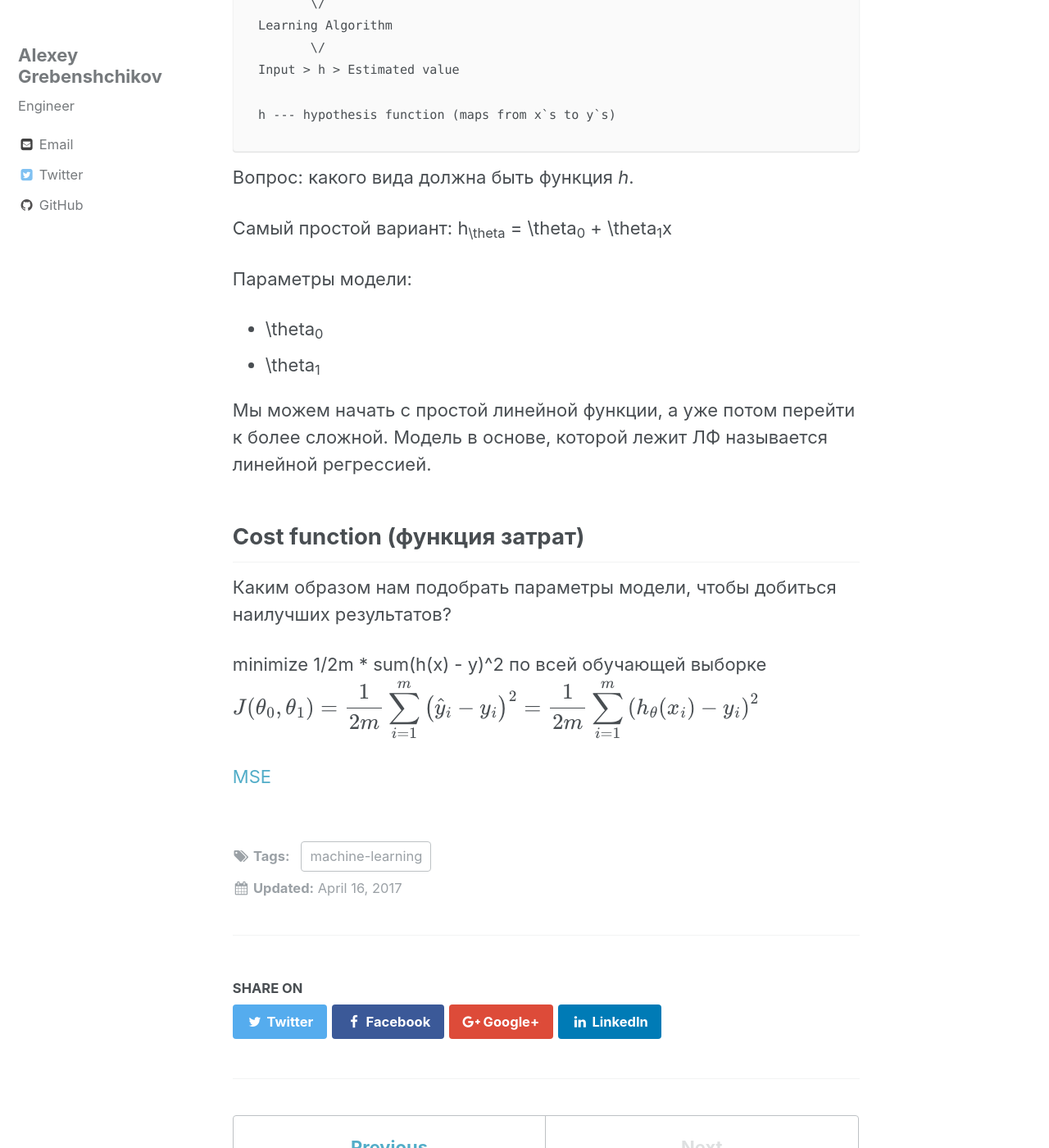
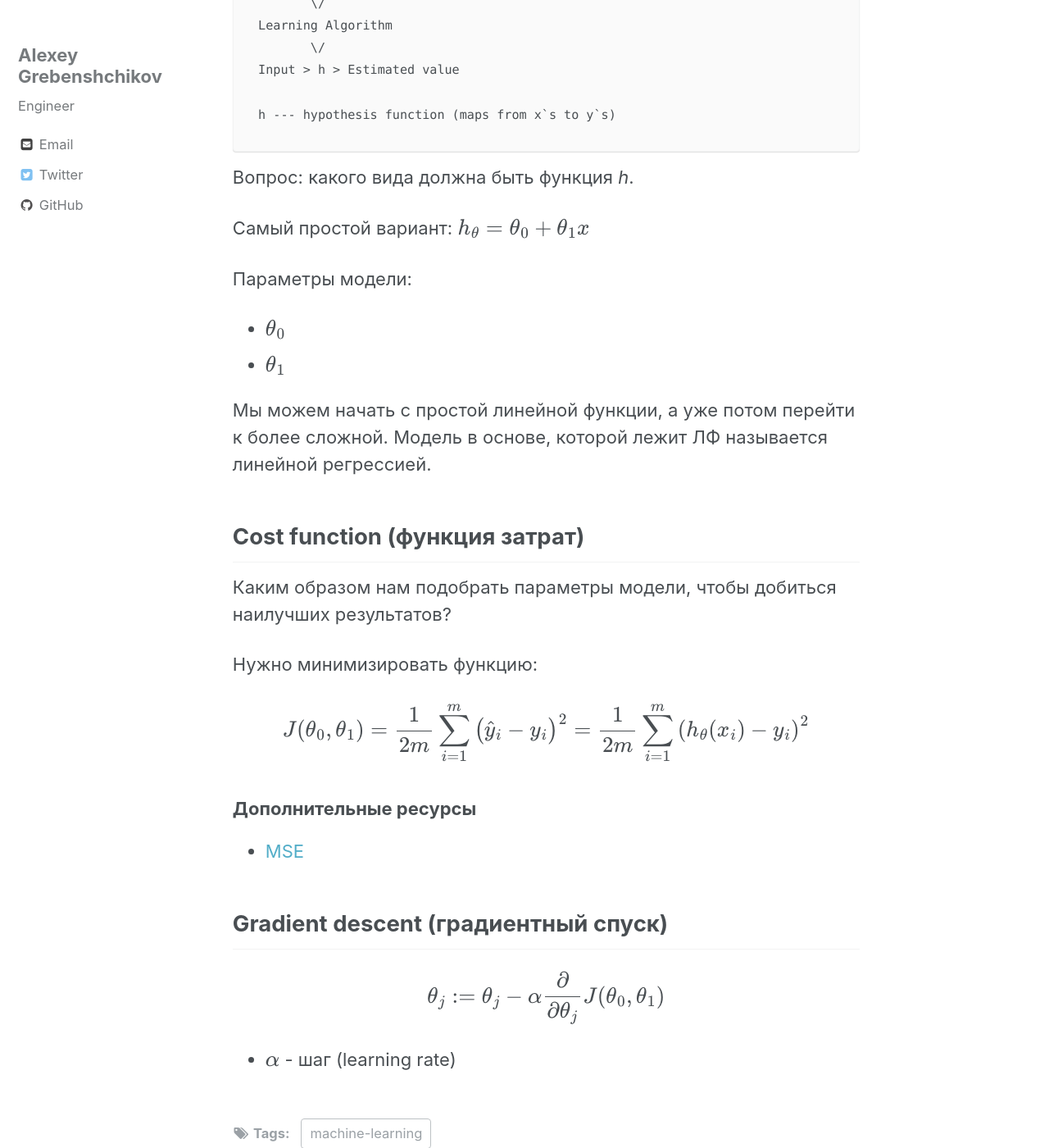
Before and after one commit to LiveStalker/devopsgeek, a Jekyll site: the page built from _posts/2017-04-16-machine-learning-week1.md, in a window 1280 px wide and 1400 px high, scrolled down 1300 px. Shown: the whole window at 82% size. Built offline with Jekyll 4.4.1, drawn with Linux system fonts in a browser that asks for light colours; formulas are drawn with MathJax 3; comment, search, counter and statistics services are not loaded.

Commit message:
ML week1 finished

```diff
--- a/_posts/2017-04-16-machine-learning-week1.md
+++ b/_posts/2017-04-16-machine-learning-week1.md
@@ -37,12 +37,12 @@ h --- hypothesis function (maps from x`s to y`s)
 Вопрос: какого вида должна быть функция *h*.
 
 Самый простой вариант:
-h<sub>\theta</sub> = \theta<sub>0</sub> + \theta<sub>1</sub>x
+$$h_{\theta} = \theta_{0} + \theta_{1}x$$
 
 Параметры модели:
 
-* \theta<sub>0</sub>
-* \theta<sub>1</sub>
+* \\(\theta_{0}\\)
+* \\(\theta_{1}\\)
 
 
 Мы можем начать с простой линейной функции, а уже потом перейти к более сложной. Модель в основе, которой лежит ЛФ
@@ -52,7 +52,16 @@ h<sub>\theta</sub> = \theta<sub>0</sub> + \theta<sub>1</sub>x
 
 Каким образом нам подобрать параметры модели, чтобы добиться наилучших результатов?
 
-minimize 1/2m * sum(h(x) - y)^2 по всей обучающей выборке
+Нужно минимизировать функцию:
+
 $$J(\theta_0, \theta_1) = \dfrac {1}{2m} \displaystyle \sum _{i=1}^m \left ( \hat{y}_{i}- y_{i} \right)^2 = \dfrac {1}{2m} \displaystyle \sum _{i=1}^m \left (h_\theta (x_{i}) - y_{i} \right)^2$$
 
-[MSE](https://en.wikipedia.org/wiki/Mean_squared_error)
+### Дополнительные ресурсы
+
+* [MSE](https://en.wikipedia.org/wiki/Mean_squared_error)
+
+## Gradient descent (градиентный спуск)
+
+$$\theta_j := \theta_j - \alpha \frac{\partial}{\partial \theta_j} J(\theta_0, \theta_1)$$
+
+* \\(\alpha\\) - шаг (learning rate)
```
